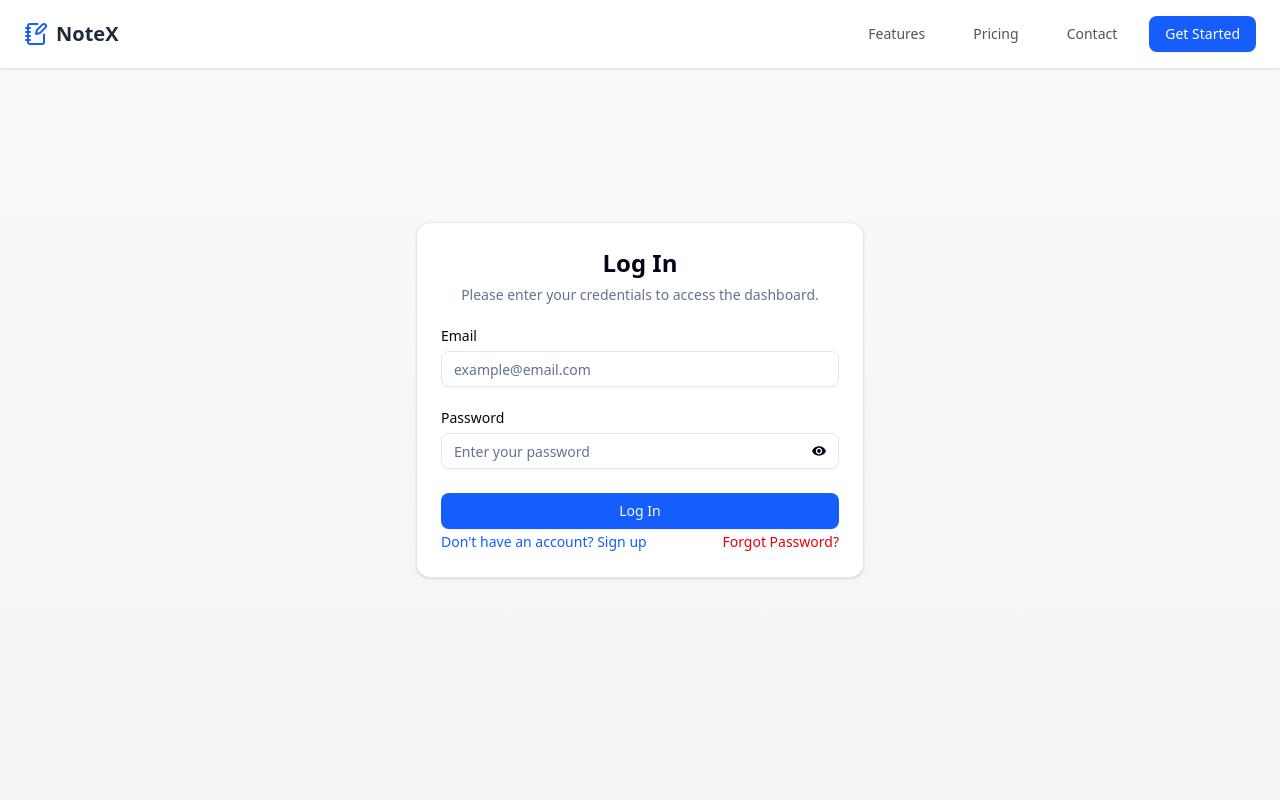
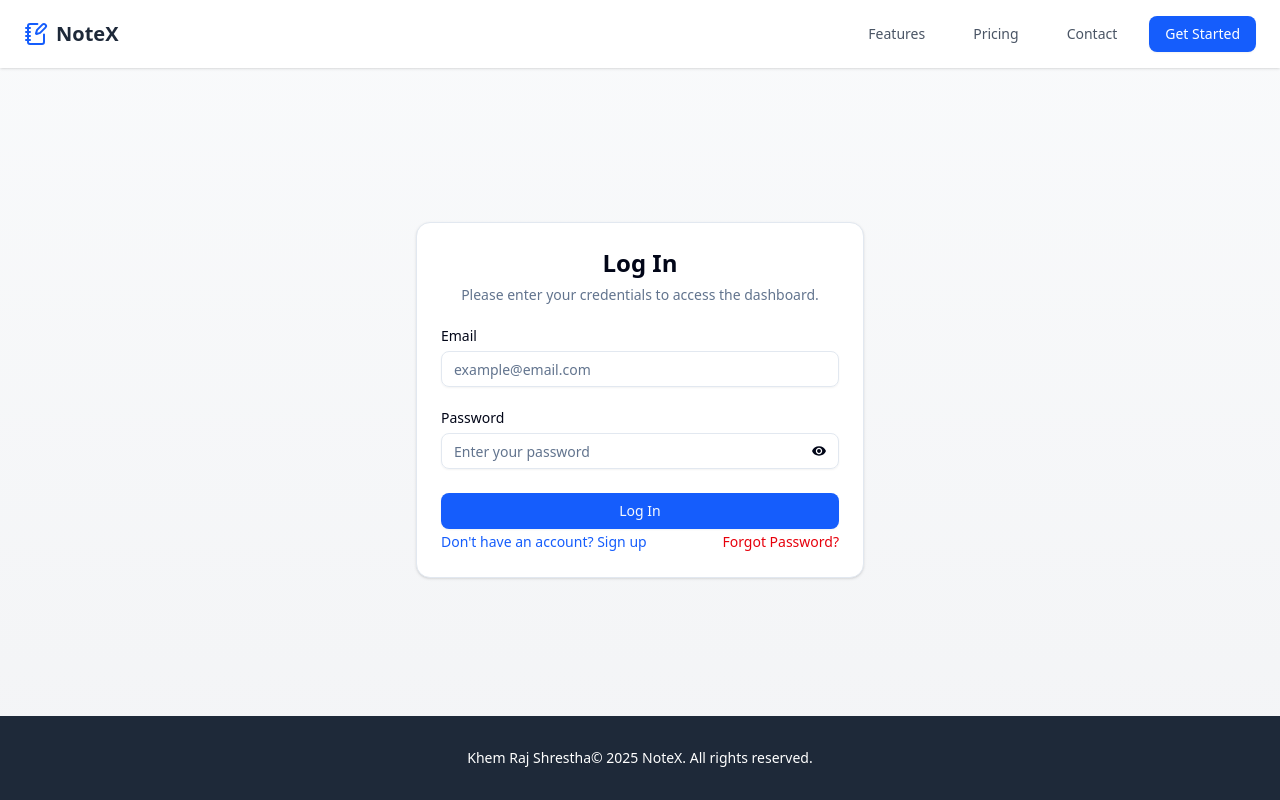
Before and after one commit to khemrajshrestha471/Coding-Assignment-Leapfrog, a Next.js app in the folder frontend/: page /login in a window 1280 px wide. Built offline with nearby package versions, Linux system fonts and the light colour scheme.

Commit message:
footer rendering issue solved in login page

```diff
--- a/frontend/src/app/layout.tsx
+++ b/frontend/src/app/layout.tsx
@@ -3,7 +3,7 @@ import { Geist, Geist_Mono } from "next/font/google";
 import "./globals.css";
 import Navbar from "@/components/Navbar";
 import Footer from "@/components/Footer";
-import { Toaster } from '@/components/ui/sonner';
+import { Toaster } from "@/components/ui/sonner";
 
 const geistSans = Geist({
   variable: "--font-geist-sans",
@@ -28,10 +28,10 @@ export default function RootLayout({
   return (
     <html lang="en">
       <body
-        className={`${geistSans.variable} ${geistMono.variable} antialiased`}
+        className={`${geistSans.variable} ${geistMono.variable} antialiased flex flex-col min-h-screen`}
       >
         <Navbar />
-        {children}
+        <main className="flex-grow">{children}</main>
         <Toaster />
         <Footer />
       </body>
--- a/frontend/src/app/login/page.tsx
+++ b/frontend/src/app/login/page.tsx
@@ -10,6 +10,7 @@ import { Input } from "@/components/ui/input";
 import { Label } from "@/components/ui/label";
 import { IoMdEye, IoMdEyeOff } from "react-icons/io";
 import { sonner } from "@/components/ui/sonner";
+import Footer from "@/components/Footer";
 import {
   InputOTP,
   InputOTPGroup,
@@ -415,7 +416,6 @@ export default function LoginPage() {
               )}
             </div>
 
-            {/* Submit Button */}
             <Button
               type="submit"
               className="w-full bg-blue-600 hover:bg-blue-700 cursor-pointer"
@@ -648,6 +648,9 @@ export default function LoginPage() {
           </form>
         </DialogContent>
       </Dialog>
+      <div className="fixed bottom-0 left-0 w-full">
+        <Footer />
+      </div>
     </div>
   );
 }
--- a/frontend/src/components/Footer.tsx
+++ b/frontend/src/components/Footer.tsx
@@ -5,7 +5,7 @@ export default function Footer() {
     <footer className="bg-gray-800 text-white py-8">
       <div className="container mx-auto px-6 text-center">
         <p className="text-sm">
-          <a href="https://www.khemrajshrestha.com.np/">Khem Raj Shrestha</a>{" "}
+          <a href="https://www.khemrajshrestha.com.np/">Khem Raj Shrestha</a>
           &copy; {new Date().getFullYear()} NoteX. All rights reserved.
         </p>
       </div>
```
